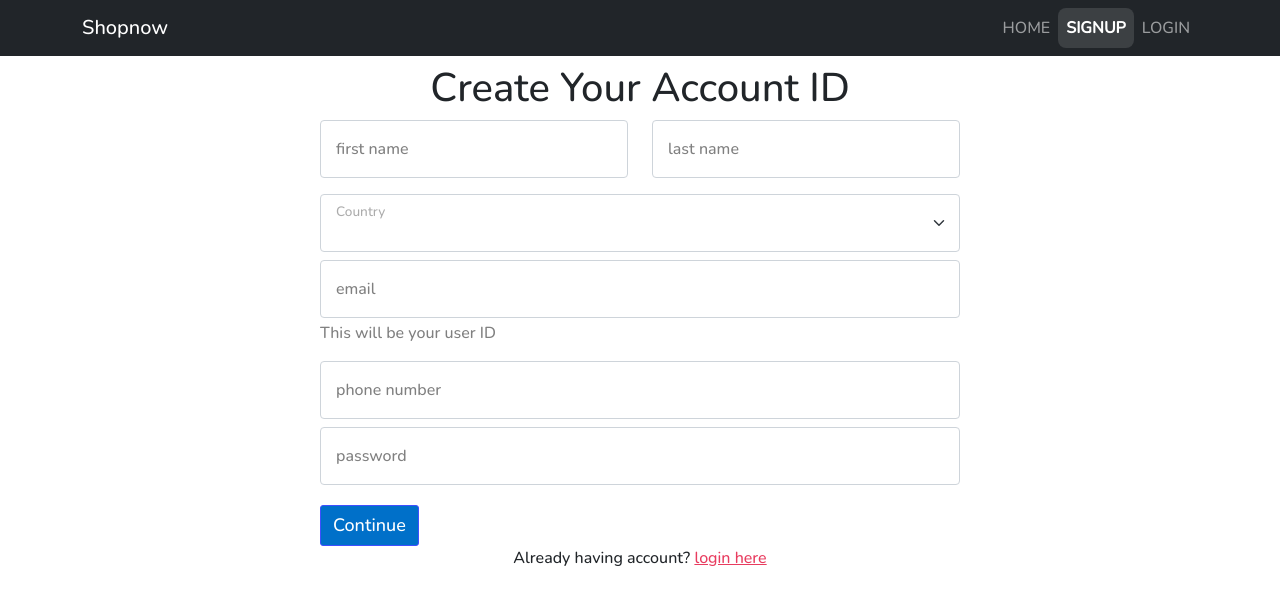
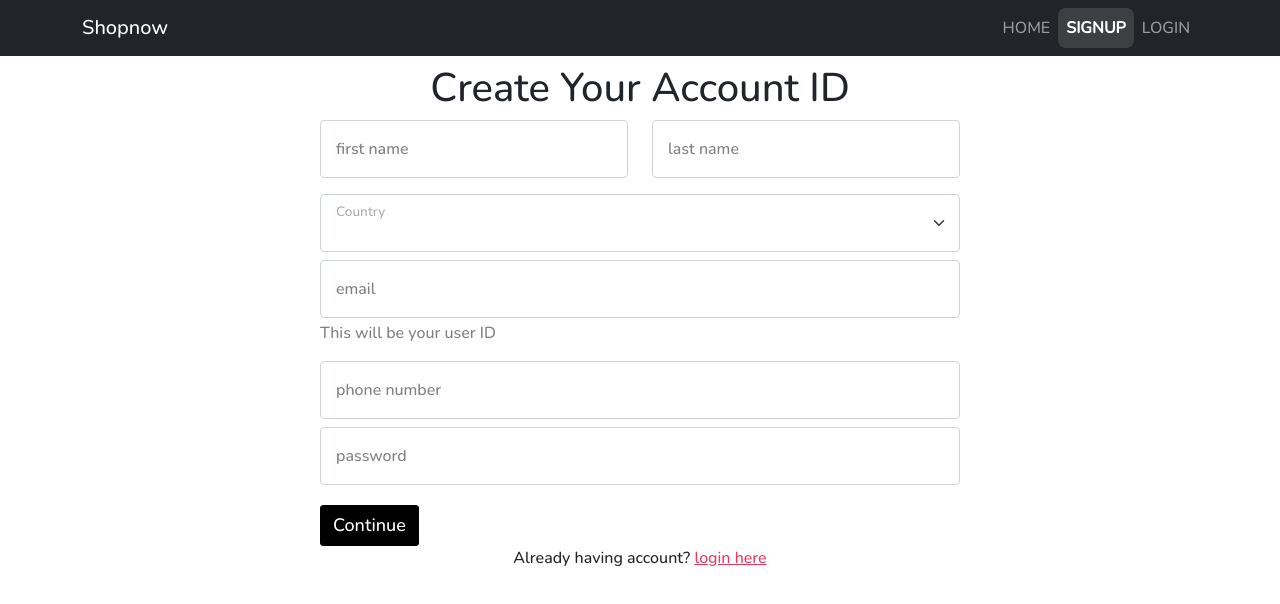
Before and after one commit to Naveen-RajR/Shopnow, an Angular app: page /signup in a window 1280 px wide. Shown: the top 604 px of the page. Built offline with nearby package versions, Linux system fonts and the light colour scheme.

Commit message:
save all

```diff
--- a/src/app/admin.service.ts
+++ b/src/app/admin.service.ts
@@ -4,51 +4,43 @@ import { MatSnackBar } from '@angular/material/snack-bar';
 import { BehaviorSubject, Observable } from 'rxjs';
 
 @Injectable({
-  providedIn: 'root'
+  providedIn: 'root',
 })
+export class AdminService {
+  constructor(public hp: HttpClient) {}
 
-export class AdminService {
-
-  constructor(public hp: HttpClient) { }
-
-  loginStatus=false;
+  loginStatus = false;
   currentUser;
 
-
-
-  getProducts():Observable<any>{
-    return this.hp.get('https://fakestoreapi.com/products')
-
+  getProducts(): Observable<any> {
+    return this.hp.get('https://fakestoreapi.com/products');
   }
 
-  createUser(userInfo:any):Observable<any>{
-    return this.hp.post('/user/register',userInfo)
+  createUser(userInfo: any): Observable<any> {
+    return this.hp.post('/user/register', userInfo);
   }
 
-
-  loginUser(loginData:any):Observable<any>{
-    return this.hp.post('/user/login',loginData)
-
+  loginUser(loginData: any): Observable<any> {
+    return this.hp.post('/user/login', loginData);
   }
 
-  adminLogin(adminObj:any):Observable<any>{
-    return this.hp.post('/admin/login',(adminObj))
+  adminLogin(adminObj: any): Observable<any> {
+    return this.hp.post('/admin/login', adminObj);
   }
 
-  get adminAuth(){
+  get adminAuth() {
     return false;
   }
 
-  logout(){
-    localStorage.removeItem("token")
-    this.loginStatus=false;
+  logout() {
+    localStorage.removeItem('token');
+    this.loginStatus = false;
   }
 
-  updateUser(payload):Observable<any>{
-    console.log("from service",payload)
-    return this.hp.put(`/user/${this.currentUser._id}`,payload)
+  updateUser(payload): Observable<any> {
+    console.log('from service', payload);
+    return this.hp.put(`/user/${this.currentUser._id}`, payload);
   }
-
 
   // isLoggedIn=new BehaviorSubject(false);
 
@@ -59,9 +51,4 @@ export class AdminService {
   // logoutUser(){
   //   this.isLoggedIn.next(false);
   // }
-
-
-
-
-
 }
--- a/src/app/example-interceptor.interceptor.ts
+++ b/src/app/example-interceptor.interceptor.ts
@@ -11,23 +11,26 @@ import { Observable, tap } from 'rxjs';
 @Injectable()
 export class ExampleInterceptorInterceptor implements HttpInterceptor {
   constructor() {}
+  intercept(req: HttpRequest<any>, next: HttpHandler): Observable<HttpEvent<any>> {
+    throw new Error('Method not implemented.');
+  }
 
-  intercept(
-    request: HttpRequest<any>,
-    next: HttpHandler
-  ): Observable<HttpEvent<any>> {
-    // Log the request url and method
-    console.log(
-      `Sending HTTP request to ${request.url} with method ${request.method}`
-    );
-    //continue with the request and capture the responses;
-    return next.handle(request).pipe(
-      //log the response data
-      tap((event) => {
-        if (event instanceof HttpResponse) {
-          console.log(`Received HTTP response with status ${event.status}`);
-        }
-      })
-    );
-  }
+  // intercept(
+  //   request: HttpRequest<any>,
+  //   next: HttpHandler
+  // ): Observable<HttpEvent<any>> {
+  //   // Log the request url and method
+  //   // console.log(
+  //   //   `Sending HTTP request to ${request.url} with method ${request.method}`
+  //   // );
+  //   //continue with the request and capture the responses;
+  //   return next.handle(request).pipe(
+  //     //log the response data
+  //     tap((event) => {
+  //       if (event instanceof HttpResponse) {
+  //         // console.log(`Received HTTP response with status ${event.status}`);
+  //       }
+  //     })
+  //   );
+  // }
 }
--- a/src/app/home/home.component.css
+++ b/src/app/home/home.component.css
@@ -16,7 +16,7 @@
 
 
 .discount{
-    color: deeppink;
+    color: #ff1493;
 }
 
 .time{
@@ -87,12 +87,12 @@
     text-transform: uppercase;
     font-weight: bold;
     padding: 18px;
-    background-color: rgb(0, 0, 0);
+    background-color: #000000;
     cursor: pointer;
     border-radius: 10px;
     margin: 5px;
-    color: white;
-    border-bottom:5px solid rgb(108, 105, 105) ;
+    color: #ffffff;
+    border-bottom:5px solid #6c6969 ;
     /* transition: 3s; */
 }
 
--- a/src/app/home/home.component.html
+++ b/src/app/home/home.component.html
@@ -22,3 +22,5 @@
 </div>
 
 <br />
+
+<!-- sholamandalam -->
--- a/src/app/login/login.component.css
+++ b/src/app/login/login.component.css
@@ -8,102 +8,87 @@
   grid-template-columns: repeat(2, 1fr);
 }
 
-
 /* body{
     background-color: rgb(118, 24, 24);
 } */
-form{
+form {
   max-width: 300px;
   margin: auto;
   margin-top: 48px;
   text-transform: uppercase;
   font-weight: bolder;
-
 }
-label{
+label {
   display: inline-block;
   /* width: 110px; */
   text-align: left;
   color: #212529;
   /* color: #474747; */
 }
-input{
+input {
   overflow: hidden;
-    border: 1.5px solid black;
+  border: 1.5px solid #000;
 }
 
 
 
-button{
-    display: block;
+button {
   float: right;
   margin-top: 20px;
-    background:linear-gradient(#338de9, #1a7fe6);
-    color: white;
-    /* border: 1.4px solid #0077CC; */
-    outline: 1.1px solid #ffffff;
-    outline-offset:-3px ;
+  background-color: #000000e2;
+  color: rgb(255, 255, 255);
   border: none;
-    padding: 6px 12px;
-    border-radius: 3px;
-    /* opacity: 0.8; */
+  padding: 12px 22px;
+  border-radius: 4px;
   transition: 0.3s;
   letter-spacing: 1.1px;
-    /* font-weight: bold; */
-}
-button:hover{
-    /* transform: scale(1.04); */
-    outline-offset: 1px;
+  /* font-weight: 600; */
+  line-height: 18px;
+  /* text-transform: uppercase; */
 }
 
+button:hover {
+  background: #000000b7;
+}
 
-.gap{
-
+.gap {
   margin-bottom: 20px;
 }
 
-.imagealign{
+.imagealign {
   position: relative;
-    top:50px;
+  top: 50px;
   left: 5px;
 }
-.img1{
+.img1 {
   width: 400px;
   margin-left: 180px;
   border-radius: 15px;
-
 }
 
-.img2{
+.img2 {
   width: 300px;
   position: absolute;
   border-radius: 20px;
   top: 120px;
   left: 40px;
-
-
 }
 
-.error{
+.error {
   text-align: center;
   margin: 0px;
   padding: 10px;
 }
 
-.radioButton{
-    margin-bottom:5px ;
+.radioButton {
+  margin-bottom: 5px;
 }
 
-
-
-@media screen and (max-width:850px){
-    .imagealign{
+@media screen and (max-width: 850px) {
+  .imagealign {
     display: none;
   }
-    .smallScreen{
+  .smallScreen {
     display: block;
-
   }
-
-
 }
--- a/src/app/navigation/navigation.component.css
+++ b/src/app/navigation/navigation.component.css
@@ -1,21 +1,17 @@
-
-
-
-a{
+a {
   color: rgb(219, 219, 219);
 }
 
-li a:hover{
-  background-color:#ffffff42;
+li a:hover {
+  background-color: #ffffff42;
 
-  color: rgb(255, 255, 255);
+  color: #ffffff;
   border-radius: 5px;
 }
 
-.active{
-  color:#ffffff;
+.active {
+  color: #ffffff;
   font-weight: 1000;
   background-color: #ffffff1f;
   border-radius: 8px;
-
 }
--- a/src/app/navigation/navigation.component.html
+++ b/src/app/navigation/navigation.component.html
@@ -29,7 +29,7 @@
               >LOGIN</a
             >
           </li>
-
+        <!-- <div></div> -->
 
           <li class="nav-item">
             <a
--- a/src/app/register/register.component.css
+++ b/src/app/register/register.component.css
@@ -1,23 +1,24 @@
 label{
-    color: grey;
+    color: #808080;
     margin-left: 3px;
 }
 
+
 button{
     display: block;
-    background-color:#0070c9;
+    background-color:#000000;
     margin-top: 20px;
     padding: 6px 12px;
-    border: 1px solid rgb(63, 79, 255);
+    border: 1px solid #000000;
     border-radius: 3px;
-    color: white;
+    color: #ffffff;
     font-size: 18px;
     font-weight: 400;
     cursor: pointer;
 
 }
 button:hover{
-    background-color: #0779d6;
+    background-color: #000000c5;
 }
 
 select[_ngcontent-khj-c8] {
@@ -27,7 +28,7 @@ select[_ngcontent-khj-c8] {
 
 
 option{
-    color: grey;
+    color: #808080;
 }
 
 p a{
@@ -53,7 +54,7 @@ p a:hover{
 
 
 .errorMessage{
-    color: rgb(243, 73, 107);
+    color: #f3496b;
     font-weight: 600;
 }
 
@@ -71,7 +72,7 @@ p a:hover{
 }
 
 .actualLink{
-    color:rgb(232, 60, 95);
+    color:#e83c5f;
     cursor: pointer;
 
 }
--- a/src/app/register/register.component.html
+++ b/src/app/register/register.component.html
@@ -84,7 +84,7 @@
     <p *ngIf="errorMessage" class="errorMessage">{{ errorMessage }}</p>
 
     <div class="mb-3 text-center">
-      <button class="" type="submit">Continue</button>
+      <button class="" type="submit" >Continue</button>
       <span class="loginlink" (click)="loginRedirect()"
         >Already having account? <a class="actualLink">login here</a></span
       >
--- a/src/app/userprofile/userprofile.component.css
+++ b/src/app/userprofile/userprofile.component.css
@@ -70,12 +70,12 @@ body{
 
 .checkout:hover{
     background: #333333e8;
-    color: white;
+    color: #ffffff;
 
 }
 
 .count{
-    background-color: white;
+    background-color: #ffffff;
     border-radius: 50%;
     color: black;
     margin: 3px;
--- a/src/app/userprofile/userprofile.component.ts
+++ b/src/app/userprofile/userprofile.component.ts
@@ -9,7 +9,7 @@ import { UserService } from '../user.service';
 
 @Component({
   selector: 'app-userprofile',
-  templateUrl: './userprofile.component.html',
+  templateUrl:'./userprofile.component.html',
   styleUrls: ['./userprofile.component.css'],
 })
 export class UserprofileComponent implements OnInit {
@@ -24,7 +24,7 @@ export class UserprofileComponent implements OnInit {
   searchResult: '';
   isAscending: boolean = true;
   userFavourites: any = [];
-  favouritesId;
+  favouritesId: any;
 
   constructor(
     public userService: UserService,
```
Also changed, not shown: src/app/adminprofile/adminprofile.component.ts (+12 -18 lines). Lines whose indentation alone changed are shown as unchanged.
